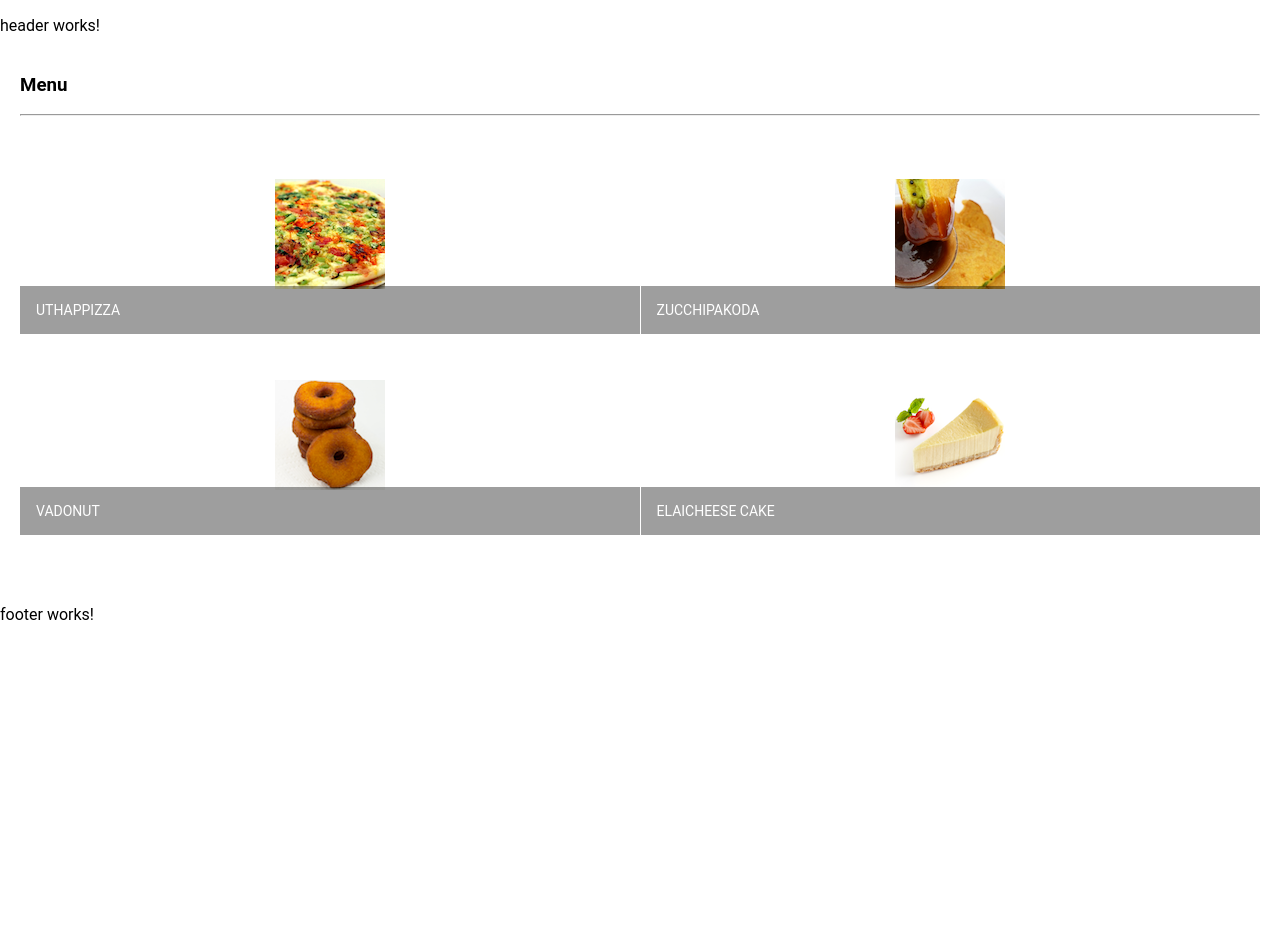
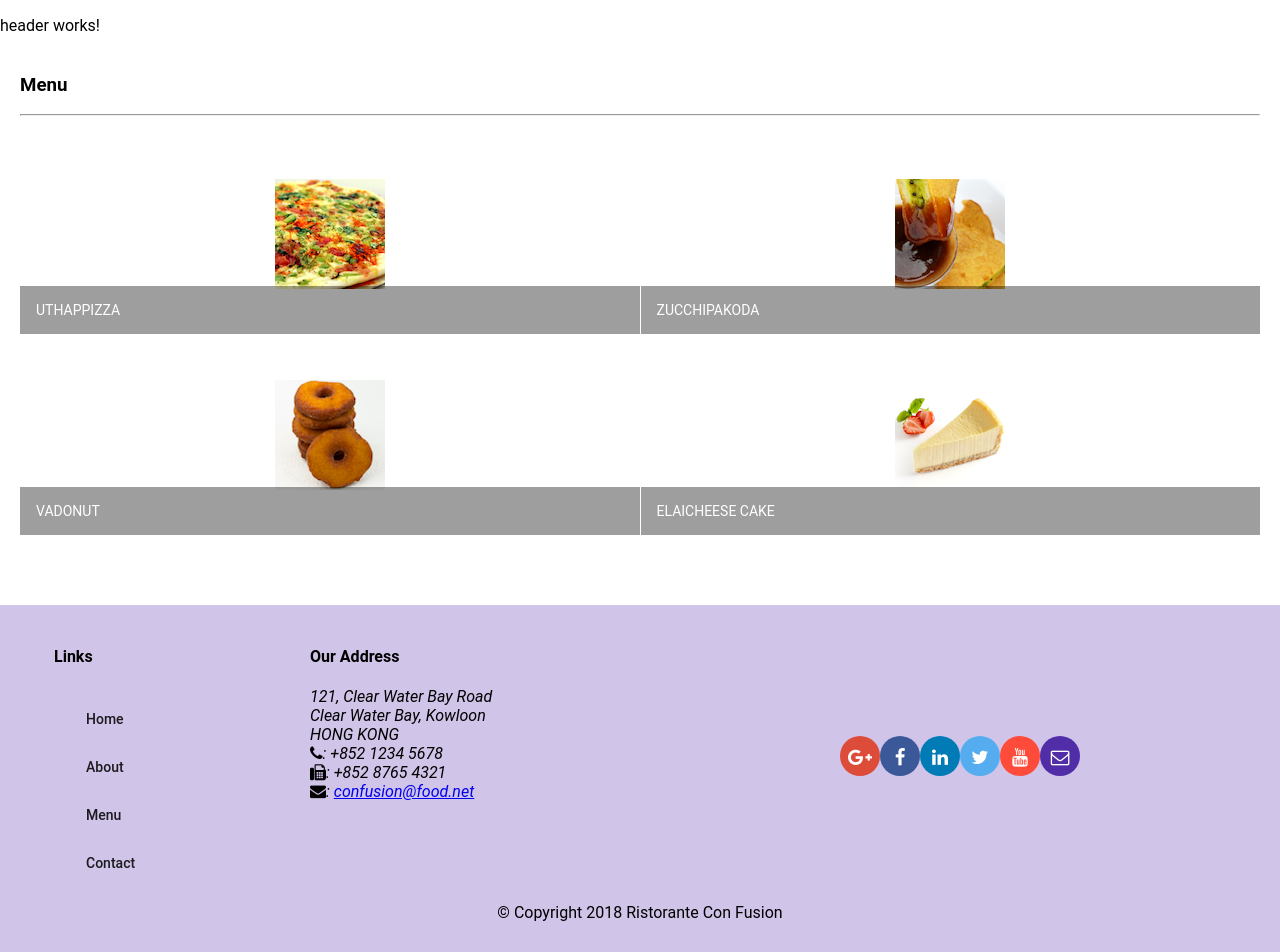
Before and after one commit to mmaltese/angular-playground, an Angular app: page / in a window 1280 px wide. Shown: the top 952 px of the page. Before the commit the page ends 800 px from the top, so only its background shows below. Built offline with nearby package versions, Linux system fonts and the light colour scheme.

Commit message:
Footer component

```diff
--- a/src/app/footer/footer.component.html
+++ b/src/app/footer/footer.component.html
@@ -1,3 +1,61 @@
-<p>
-  footer works!
-</p>
+<div class="container footer" fxLayout="row wrap" fxLayout.lt-md="column"
+    fxLayoutAlign="center center" fxLayoutGap="10px">
+  <div fxFlex="100" fxFlex.gt-sm="50">
+    <div fxLayout="row">
+      <div fxFlex="40" fxFlexOffset="5">
+        <h4>Links</h4>
+        <mat-list>
+          <mat-list-item>
+            <a mat-button>Home</a>
+          </mat-list-item>
+          <mat-list-item>
+            <a mat-button>About</a>
+          </mat-list-item>
+          <mat-list-item>
+            <a mat-button>Menu</a>
+          </mat-list-item>
+          <mat-list-item>
+            <a mat-button>Contact</a>
+          </mat-list-item>
+        </mat-list>
+      </div>
+      <div fxFlex="55">
+        <h4>Our Address</h4>
+        <address style="text-size: 80%">
+          121, Clear Water Bay Road<br>
+          Clear Water Bay, Kowloon<br>
+          HONG KONG<br>
+          <i class="fa fa-phone"></i>: +852 1234 5678<br>
+          <i class="fa fa-fax"></i>: +852 8765 4321<br>
+          <i class="fa fa-envelope"></i>:
+          <a href="mailto:confusion@food.net">confusion@food.net</a>
+        </address>
+      </div>
+    </div>
+  </div>
+  <div fxFlex="100" fxFlex.gt-sm="45">
+    <div style="text-align:center">
+      <a mat-icon-button class="btn-google-plus" href="http://google.com/+">
+        <i class="fa fa-google-plus fa-lg"></i>
+      </a>
+      <a mat-icon-button class="btn-facebook" href="http://www.facebook.com/profile.php?id=">
+        <i class="fa fa-facebook fa-lg"></i>
+      </a>
+      <a mat-icon-button class="btn-linkedin" href="http://www.linkedin.com/in/">
+        <i class="fa fa-linkedin fa-lg"></i>
+      </a>
+      <a mat-icon-button class="btn-twitter" href="http://twitter.com/">
+        <i class="fa fa-twitter fa-lg"></i>
+      </a>
+      <a mat-icon-button class="btn-youtube" href="http://youtube.com/">
+        <i class="fa fa-youtube fa-lg"></i>
+      </a>
+      <a mat-icon-button class="btn-mail" href="mailto:">
+        <i class="fa fa-envelope-o fa-lg"></i>
+      </a>
+    </div>
+  </div>
+  <div>
+    <p>© Copyright 2018 Ristorante Con Fusion</p>
+  </div>
+</div>
--- a/src/app/footer/footer.component.scss
+++ b/src/app/footer/footer.component.scss
@@ -0,0 +1,44 @@
+$lt-gray: #ddd;
+$background-dark: #512DA8;
+$background-light: #9575CD;
+$background-pale: #D1C4E9;
+
+@mixin zero-margin($pad-up-down, $pad-left-right) {
+  margin: 0px auto;
+  padding: $pad-up-down $pad-left-right;
+}
+
+.footer {
+  background-color: $background-pale;
+  @include zero-margin(20px, 0px);
+}
+
+.btn-facebook {
+  color: #fff !important;
+  background-color: #3b5998 !important;
+}
+
+.btn-google-plus {
+  color: #fff !important;
+  background-color: #dd4b39 !important;
+}
+
+.btn-youtube {
+  color: #fff !important;
+  background-color: #ff4b39 !important;
+}
+
+.btn-linkedin {
+  color: #fff !important;
+  background-color: #007bb6 !important;
+}
+
+.btn-twitter {
+  color: #fff !important;
+  background-color: #55acee !important;
+}
+
+.btn-mail {
+  color: #fff !important;
+  background-color: #512DA8 !important;
+}
```
